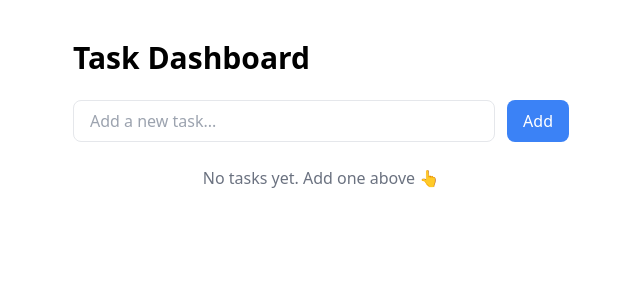
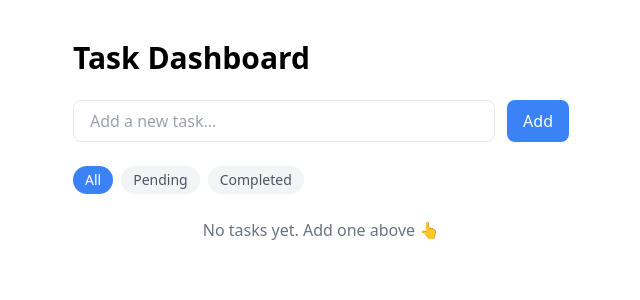
Before and after one commit to brizavda/task-dashboard, a React (Vite) app: page / in a window 1280 px wide. Shown: the top 300 px of the page, without its empty margins (319-959 px from the left). Built offline with nearby package versions, Linux system fonts and the light colour scheme.

Commit message:
feat: add task filters (all, pending, completed)

```diff
--- a/src/App.tsx
+++ b/src/App.tsx
@@ -1,9 +1,19 @@
+import { useState } from "react";
+import TaskFilters from "./components/TaskFilters";
 import TaskInput from "./components/TaskInput";
 import TaskList from "./components/TaskList";
 import { useTasks } from "./hooks/useTasks";
+import type { TaskFilter } from "./types/filter";
 
 function App() {
   const { tasks, addTask, toggleTask, removeTask } = useTasks();
+  const [filter, setFilter] = useState<TaskFilter>("all");
+
+  const filteredTasks = tasks.filter((task) => {
+    if (filter === "completed") return task.completed;
+    if (filter === "pending") return !task.completed;
+    return true;
+  });
 
   return (
     <div className="max-w-xl mx-auto p-10">
@@ -11,8 +21,10 @@ function App() {
 
       <TaskInput onAddTask={addTask} />
 
+      <TaskFilters activeFilter={filter} onChange={setFilter} />
+
       <TaskList
-        tasks={tasks}
+        tasks={filteredTasks}
         onToggleTask={toggleTask}
         onRemoveTask={removeTask}
       />
--- /dev/null
+++ b/src/components/TaskFilters.tsx
@@ -0,0 +1,35 @@
+import type { TaskFilter } from "../types/filter";
+
+interface TaskFiltersProps {
+  activeFilter: TaskFilter;
+  onChange: (filter: TaskFilter) => void;
+}
+
+const filters: TaskFilter[] = ["all", "pending", "completed"];
+
+function TaskFilters({ activeFilter, onChange }: TaskFiltersProps) {
+  return (
+    <div className="flex gap-2 mb-6">
+      {filters.map((filter) => {
+        const isActive = activeFilter === filter;
+
+        return (
+          <button
+            key={filter}
+            onClick={() => onChange(filter)}
+            className={`px-3 py-1 rounded-full text-sm transition
+              ${
+                isActive
+                  ? "bg-blue-500 text-white"
+                  : "bg-gray-100 text-gray-600 hover:bg-gray-200"
+              }`}
+          >
+            {filter.charAt(0).toUpperCase() + filter.slice(1)}
+          </button>
+        );
+      })}
+    </div>
+  );
+}
+
+export default TaskFilters;
--- /dev/null
+++ b/src/types/filter.ts
@@ -0,0 +1 @@
+export type TaskFilter = "all" | "pending" | "completed";
```
